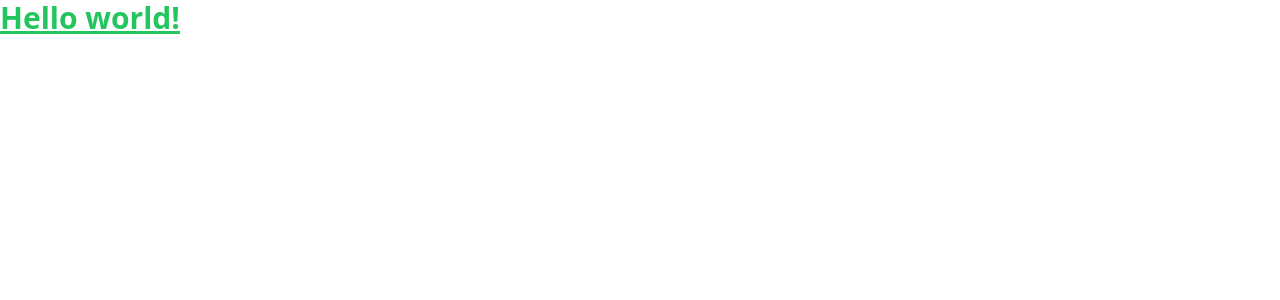
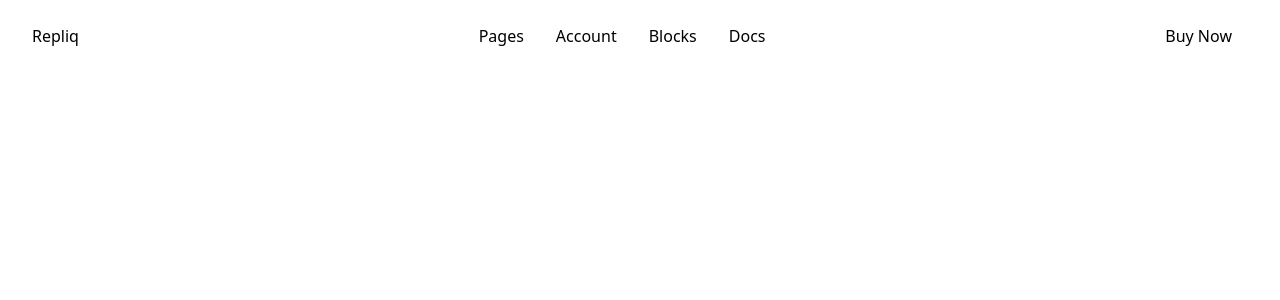
Before and after one commit to tawhidib/repliq-ecommerce, a Next.js app: page / in a window 1280 px wide. Shown: the top 300 px of the page. Built offline with nearby package versions, Linux system fonts and the light colour scheme.

Commit message:
feat: Basic NavbarComponent setup ready

```diff
--- /dev/null
+++ b/src/components/Navbar.tsx
@@ -0,0 +1,129 @@
+import {
+  Button,
+  IconButton,
+  MobileNav,
+  Navbar,
+  Typography,
+} from "@material-tailwind/react";
+import React, { useEffect, useState } from "react";
+const NavbarComponent = (): JSX.Element => {
+  const [openNav, setOpenNav] = useState<boolean>(false);
+
+  useEffect(() => {
+    window.addEventListener(
+      "resize",
+      () => window.innerWidth >= 960 && setOpenNav(false)
+    );
+  }, []);
+
+  const navList = (
+    <ul className="mb-4 mt-2 flex flex-col gap-2 lg:mb-0 lg:mt-0 lg:flex-row lg:items-center lg:gap-6">
+      <Typography
+        as="li"
+        variant="small"
+        color="blue-gray"
+        className="p-1 font-normal"
+      >
+        <a href="#" className="flex items-center">
+          Pages
+        </a>
+      </Typography>
+      <Typography
+        as="li"
+        variant="small"
+        color="blue-gray"
+        className="p-1 font-normal"
+      >
+        <a href="#" className="flex items-center">
+          Account
+        </a>
+      </Typography>
+      <Typography
+        as="li"
+        variant="small"
+        color="blue-gray"
+        className="p-1 font-normal"
+      >
+        <a href="#" className="flex items-center">
+          Blocks
+        </a>
+      </Typography>
+      <Typography
+        as="li"
+        variant="small"
+        color="blue-gray"
+        className="p-1 font-normal"
+      >
+        <a href="#" className="flex items-center">
+          Docs
+        </a>
+      </Typography>
+    </ul>
+  );
+
+  return (
+    <Navbar className="mx-auto max-w-screen-xl py-2 px-4 lg:px-8 lg:py-4">
+      <div className="container mx-auto flex items-center justify-between text-blue-gray-900">
+        <Typography
+          as="a"
+          href="#"
+          variant="small"
+          className="mr-4 cursor-pointer py-1.5 font-normal"
+        >
+          <span>Repliq</span>
+        </Typography>
+        <div className="hidden lg:block">{navList}</div>
+        <Button variant="gradient" size="sm" className="hidden lg:inline-block">
+          <span>Buy Now</span>
+        </Button>
+        <IconButton
+          variant="text"
+          className="ml-auto h-6 w-6 text-inherit hover:bg-transparent focus:bg-transparent active:bg-transparent lg:hidden"
+          ripple={false}
+          onClick={() => setOpenNav(!openNav)}
+        >
+          {openNav ? (
+            <svg
+              xmlns="http://www.w3.org/2000/svg"
+              fill="none"
+              className="h-6 w-6"
+              viewBox="0 0 24 24"
+              stroke="currentColor"
+              strokeWidth={2}
+            >
+              <path
+                strokeLinecap="round"
+                strokeLinejoin="round"
+                d="M6 18L18 6M6 6l12 12"
+              />
+            </svg>
+          ) : (
+            <svg
+              xmlns="http://www.w3.org/2000/svg"
+              className="h-6 w-6"
+              fill="none"
+              stroke="currentColor"
+              strokeWidth={2}
+            >
+              <path
+                strokeLinecap="round"
+                strokeLinejoin="round"
+                d="M4 6h16M4 12h16M4 18h16"
+              />
+            </svg>
+          )}
+        </IconButton>
+      </div>
+      <MobileNav open={openNav}>
+        <div className="container mx-auto">
+          {navList}
+          <Button variant="gradient" size="sm" fullWidth className="mb-2">
+            <span>Buy Now</span>
+          </Button>
+        </div>
+      </MobileNav>
+    </Navbar>
+  );
+};
+
+export default NavbarComponent;
--- a/src/pages/index.tsx
+++ b/src/pages/index.tsx
@@ -1,7 +1,6 @@
 import Head from "next/head";
-import Image from "next/image";
 import { Inter } from "next/font/google";
-import styles from "@/styles/Home.module.css";
+import NavbarComponent from "../components/Navbar";
 
 const inter = Inter({ subsets: ["latin"] });
 
@@ -15,9 +14,7 @@
         <link rel="icon" href="/favicon.ico" />
       </Head>
       <main>
-        <h1 className="text-3xl font-bold underline text-green-500">
-          Hello world!
-        </h1>
+        <NavbarComponent />
       </main>
     </>
   );
```
